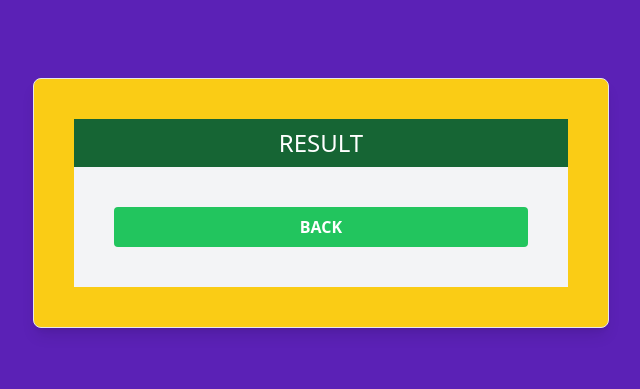
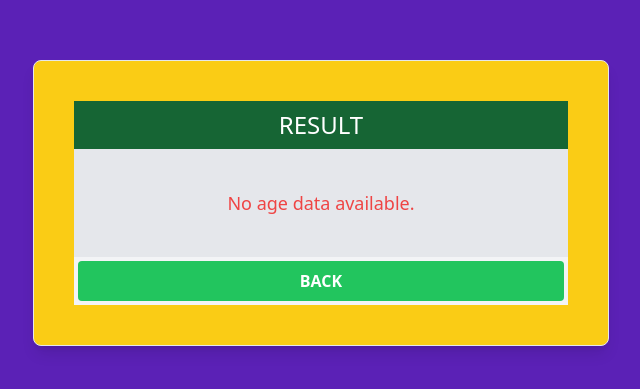
Before and after one commit to gnanamr18/AGE_CALCULATOR, a React (Create React App) app: page /result in a window 1280 px wide. Shown: the part 197-586 px from the top of the page, without its empty margins (319-959 px from the left). Built offline with nearby package versions, Linux system fonts and the light colour scheme.

Commit message:
finished results page

```diff
--- a/src/App.js
+++ b/src/App.js
@@ -1,5 +1,6 @@
 import Home from "./pages/Home";
 import Result from "./pages/Result";
+import NotFound from "./component/NotFound";
 import { Routes, Route } from "react-router-dom";
 
 function App() {
@@ -8,6 +9,7 @@ function App() {
       <Routes>
         <Route path="/" element={<Home />} />
         <Route path="/result" element={<Result />} />
+        <Route path="*" element={<NotFound />} /> {/* Catch-all route */}
       </Routes>
     </div>
   );
--- /dev/null
+++ b/src/component/NotFound.jsx
@@ -0,0 +1,12 @@
+// src/pages/NotFound.jsx
+import React from 'react';
+
+const NotFound = () => {
+  return (
+    <div className="h-screen flex items-center justify-center bg-gray-100">
+      <h1 className="text-4xl font-bold text-red-600">404 - Page Not Found</h1>
+    </div>
+  );
+};
+
+export default NotFound;
--- a/src/pages/Home.jsx
+++ b/src/pages/Home.jsx
@@ -41,8 +41,10 @@ const Home = () => {
     }
 
     // Set the calculated age
+    const calculatedAge = ` ${years} years, ${months} months, and ${days} days`;
+
     setAge(`Age: ${years} years, ${months} months, and ${days} days`);
-    navigate('/result',age)
+    navigate('/result',{ state:  { age: calculatedAge,years,months,days } })
   };
   console.log(age)
 
--- a/src/pages/Result.jsx
+++ b/src/pages/Result.jsx
@@ -1,10 +1,23 @@
 import React from 'react'
 import Button from '../component/Button'
-import { useNavigate } from 'react-router-dom';
+import { useNavigate, useLocation } from 'react-router-dom';
+
 
 
 const Result = () => {
     const navigate = useNavigate();
+    const location = useLocation();
+    const { age, years, months, days } = location.state || {};
+
+    const totalMonths =` ${years*12 +months}months and ${days} days `
+
+    const totalDays = `${years*365 + days}`
+
+    const hours = `${totalDays*24} hours`
+
+
+
+
     function handleClick(){
         navigate('/')
     }
@@ -21,8 +34,26 @@ const Result = () => {
       </div>
 
       {/* body */}
+      <div  className='bg-gray-200 p-6 py-10'>
 
-      <div className="p-10 bg-gray-100">
+      {age ? (
+          <p className='text-lg text-center font-serif font-bold'>Your AGE IS:
+
+          <p className='text-xl text-center font-serif '>{age}</p>
+
+          <p>or</p>
+          <p className='text-xl text-center font-serif '>{totalMonths}</p>
+          <p>or</p>
+          <p className='text-xl text-center font-serif '>{totalDays} days</p>
+          <p>or</p>
+          <p className='text-xl text-center font-serif '>{hours}</p>
+          </p>
+
+        ) : (
+          <p className='text-lg text-center text-red-500'>No age data available.</p>
+        )}
+        </div>
+      <div className="p-1 bg-gray-100">
 
       <Button onClick={handleClick} children={"BACK"}/>
 
```
